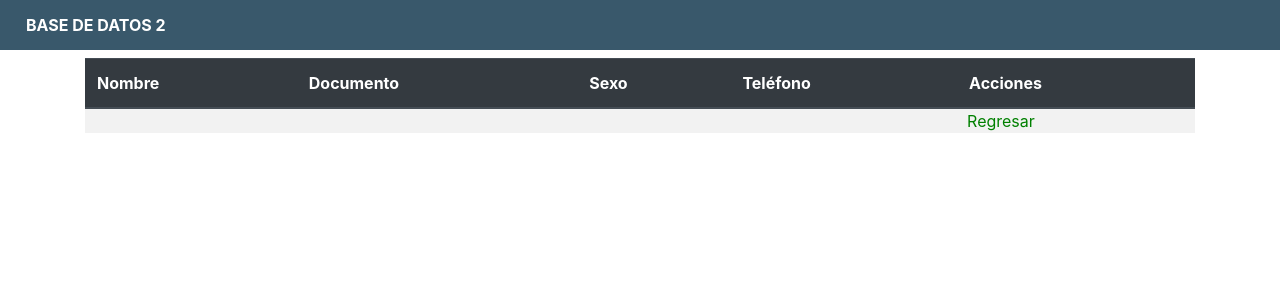
After one commit to fdanmon/bd2-lab-demo, a Flask app: template app/templates/persons/detail.html in a window 1280 px wide. The commit adds this page. Shown: the top 300 px of the page. Run offline with Flask 2, Linux system fonts and the light colour scheme; the template is opened without the code that fills it, so the values that code supplies are empty; some libraries are stand-ins or nearby versions.

Commit message:
working with interfaces...

```diff
--- a/app/app.py
+++ b/app/app.py
@@ -23,9 +23,7 @@ session = Session()
 
 @app.route('/')
 def index():
-    return jsonify({
-        'message': 'Hello world!'
-    })
+    return render_template('index.html')
 
 @app.route('/persons/info/')
 @app.route('/persons/info/all/')
@@ -37,7 +35,7 @@ def get_persons():
             for p in persons:
                 new = personhandler.PersonHandler.parse(p)
                 res.append(new)
-            return jsonify(res)
+            return render_template('persons/index.html', persons=res)
         else:
             return jsonify({'message': 'There are no results.'})
     except Exception as e:
@@ -49,7 +47,8 @@ def get_person(id=id):
         try:
             p = session.query(person.Person).filter_by(id=id).first()
             if p:
-                return jsonify(personhandler.PersonHandler.parse(p))
+                pers = personhandler.PersonHandler.parse(p)
+                return render_template('persons/detail.html', p=pers)
             else:
                 return jsonify({'message': 'There are no results.'})
         except Exception as e:
@@ -116,7 +115,7 @@ def get_top_appliancer(id):
     if id_regex.match(id):
         try:
             sql = text("CALL getTopAppliancer({})".format(id))
-            rows = engine.execute(sql).fetchall
+            rows = engine.execute(sql).fetchall()
             if rows:
                 res = []
                 for r in rows:
--- /dev/null
+++ b/app/static/css/navbar.css
@@ -0,0 +1,12 @@
+.navbar
+{
+    width: 100%;
+    background-color: #39586b;
+}
+
+.navbar>nav
+{
+    width: 100%;
+    padding: 5px 10px;
+    color: #fff;
+}
--- a/app/templates/layout-app.html
+++ b/app/templates/layout-app.html
@@ -4,12 +4,17 @@
     <meta charset="UTF-8">
     <meta name="viewport" content="width=device-width, initial-scale=1.0">
     <link rel="stylesheet" href="{{ url_for('static', filename='css/vendor/bootstrap-4.5.0.min.css') }}">
+    <link rel="stylesheet" href="{{ url_for('static',filename='css/navbar.css') }}">
+    {% block pageStyles %}{% endblock %}
     <title>{% block title %}{% endblock %}</title>
 </head>
 <body>
-    <header>
-        <nav>Lalala App</nav>
+    <header class="navbar">
+        <nav>
+            <strong>BASE DE DATOS 2</strong>
+        </nav>
     </header>
+
     <main>
         <div class="container">
             <div class="row">
@@ -18,8 +23,11 @@
             </div>
         </div>
     </main>
+
     <script src="{{ url_for('static', filename='js/vendor/jquery-3.5.1.slim.min.js') }}"></script>
     <script src="{{ url_for('static', filename='js/vendor/popper-1.16.0.min.js') }}"></script>
     <script src="{{ url_for('static', filename='js/vendor/bootstrap-4.5.0.min.js') }}"></script>
+    {% block pageScripts %}
+    {% endblock %}
 </body>
 </html>
--- /dev/null
+++ b/app/templates/persons/detail.html
@@ -0,0 +1,34 @@
+{% extends 'layout-app.html' %}
+{% block title %}Personas registradas{% endblock %}
+
+{% block pageStyles %}
+    <link rel="stylesheet" href="{{ url_for('static', filename='css/personIndex.css') }}">
+{% endblock %}
+
+{% block content %}
+
+    <div class="main-content col-12">
+        <h1>{{ p.name }}</h1>
+        <table class="table table-striped table-hover">
+            <thead class="thead-dark">
+                <tr>
+                    <th style="padding: 5 15px;">Nombre</th>
+                    <th style="padding: 5 15px;">Documento</th>
+                    <th style="padding: 5 15px;">Sexo</th>
+                    <th style="padding: 5 15px;">Teléfono</th>
+                    <th style="padding: 5 15px;">Acciones</th>
+                </tr>
+            </thead>
+            <tbody>
+                <tr>
+                    <td style="padding: 0 10px;">{{ p.name }}</td>
+                    <td style="padding: 0 15px;">{{ p.document_number }}</td>
+                    <td style="padding: 0 15px;">{{ p.sex }}</td>
+                    <td style="padding: 0 15px;">{{ p.phone }}</td>
+                    <td style="padding: 0 10px;"><a href="{{ url_for('get_persons') }}" style="color: green">Regresar</a></td>
+                </tr>
+            </tbody>
+        </table>
+    </div>
+
+{% endblock %}
```
Also changed, not shown: app/static/css/personIndex.css (added, +11 -0 lines), app/templates/index.html (added, +10 -0 lines), app/templates/jobs/create.html (+31 -6 lines), app/templates/persons/index.html (added, +36 -0 lines).
